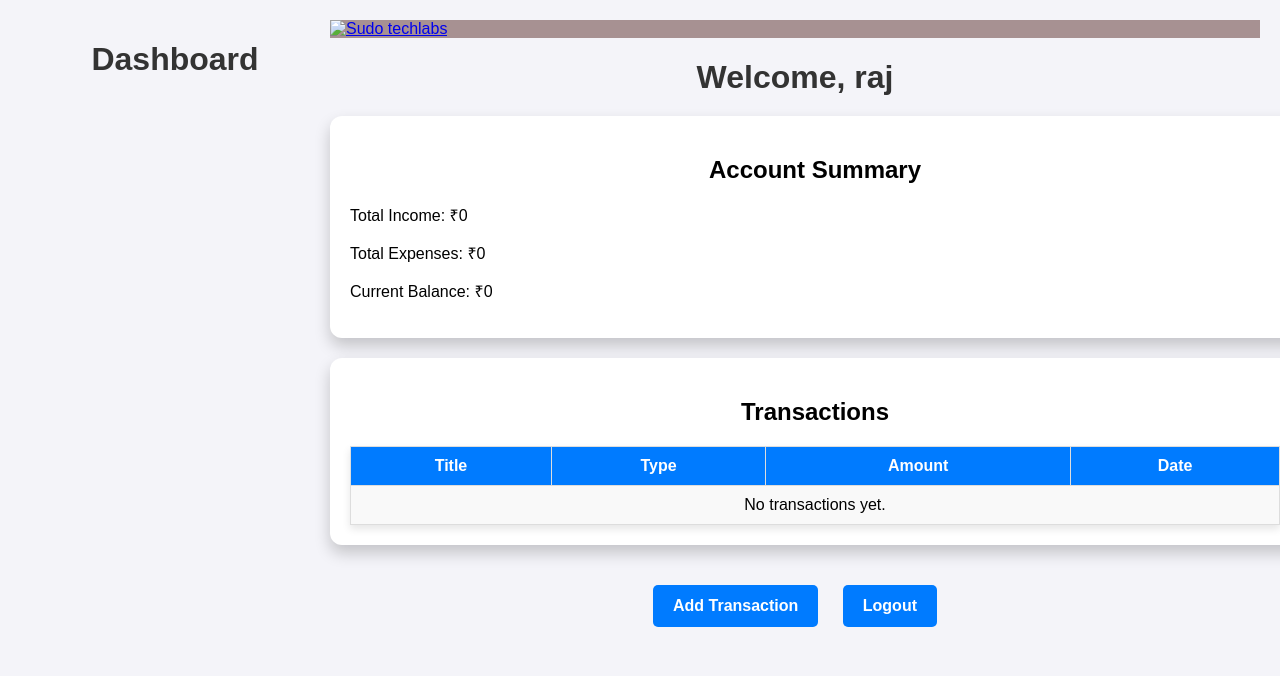
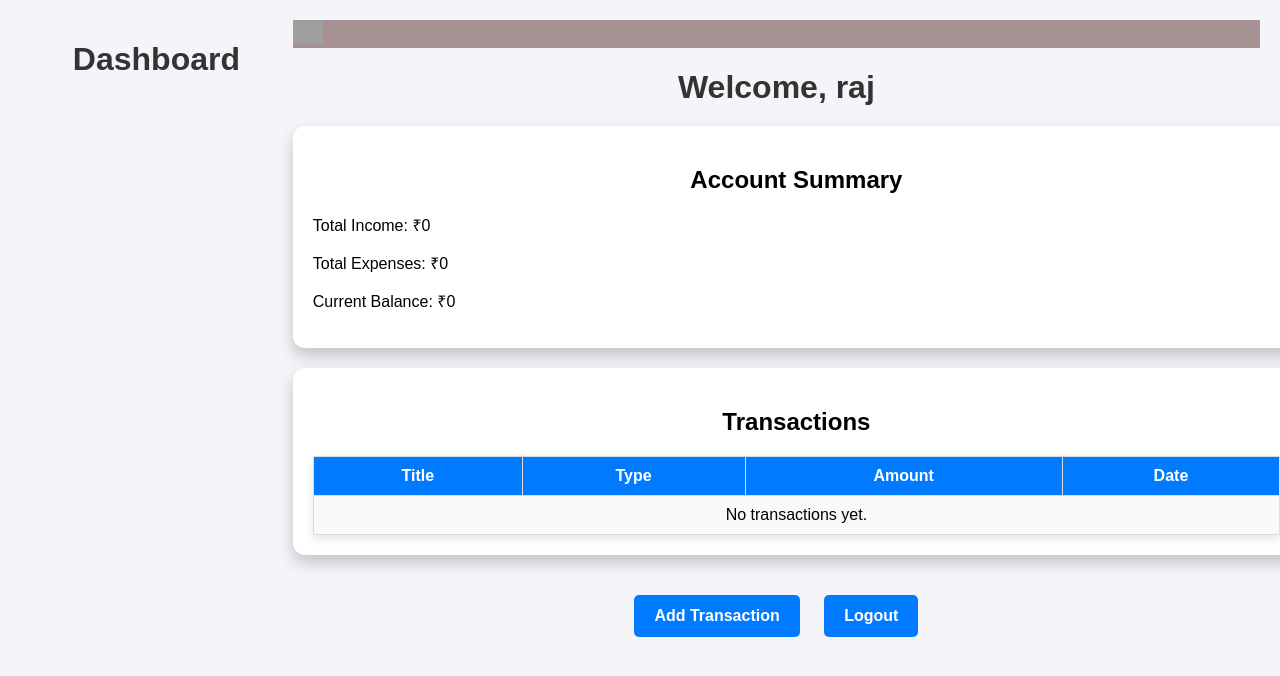
Before and after one commit to Rajsingh1213/accouts_management, a Django app: page /accounts/dashboard/ in a window 1280 px wide. Shown: the top 676 px of the page. Run offline with Django 5.2, Linux system fonts and the light colour scheme; a user stored in the database is signed in; data comes from the database, SQL or seed files in the repository; grey boxes are pictures that could not be loaded.

Commit message:
date : 08/01/25 changes in dashboard.html and main.css

```diff
--- a/myproject/accounts/static/accounts/css/main.css
+++ b/myproject/accounts/static/accounts/css/main.css
@@ -13,11 +13,11 @@ body {
 }
 
 .box1{
-    width: 25%;
+    width: 22%;
 }
 
 .box2{
-    width: 75%;
+    width: 78%;
 }
 
 .container {
--- a/myproject/accounts/templates/accounts/dashboard.html
+++ b/myproject/accounts/templates/accounts/dashboard.html
@@ -15,7 +15,7 @@
     <nav class="navbar bg-body-tertiary">
         <div class="container">
           <a class="navbar-brand" href="#">
-            <img src="" alt="Sudo techlabs" width="30" height="24">
+            <img src="https://sudotechlabs.com/images/sudo-logo_1.png" alt="Sudo techlabs" width="30" height="24">
           </a>
         </div>
       </nav>
```
